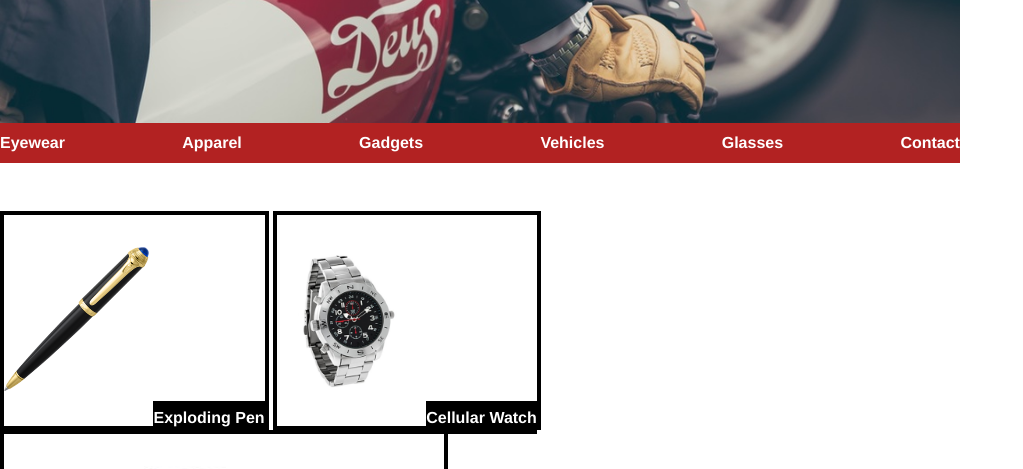
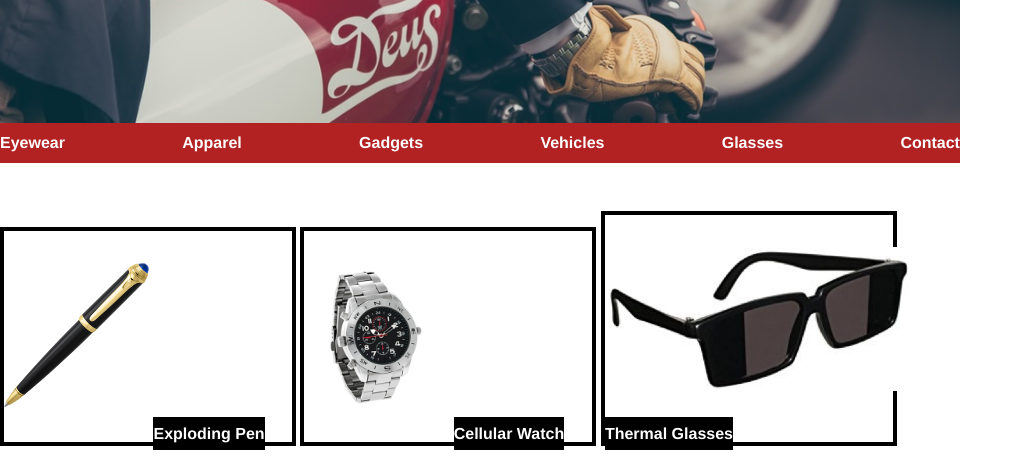
Before and after one commit to JennyDavis5/secretagentsupply, a plain HTML site: page index.html in a window 1280 px wide. Shown: the part 322-791 px from the top of the page, without its empty margins (0-1023 px from the left). Drawn offline with Linux system fonts and the light colour scheme.

Commit message:
SecretAgentSupply 6

```diff
--- a/index.html
+++ b/index.html
@@ -1,11 +1,11 @@
 <!DOCTYPE html>
-<html class="container">
+<html>
 <head>
   <title>Secret Agent Supply Inc.</title>
   <link href="./resources/css/reset.css" type="text/css" rel="stylesheet"/>
   <link href="./resources/css/style.css" type="text/css" rel="stylesheet"/>
 </head>
-<body>
+<body class="container">
   <header>
     <div class="logo">
       <img src="./resources/images/logo.png" alt="logo"/>
@@ -55,11 +55,12 @@
       <h6>0800 - 1800</h6>
     </div>
   </div>
+
+  <footer>
+    <span>Copyright Secret Agent Supply Inc.</span>
+  </footer>
+
 </body>
-
-<footer>
-  <span>Copyright Secret Agent Supply Inc.</span>
-</footer>
 
 </html>
 -->
--- a/resources/css/style.css
+++ b/resources/css/style.css
@@ -1,6 +1,5 @@
 html {
-  /*font-size: 18px
-  width: 960px;*/
+  /*font-size: 18px*/
   color: white;
   font-family: Helvetica;
   font-weight: bold;
@@ -8,6 +7,7 @@ html {
 
 .container {
   width: 960px;
+  align-items: center;
 }
 
 header {
@@ -81,7 +81,7 @@ header {
   display: inline-block;
   justify-content: space-between;
   border: 4px solid black;
-/*  width: 30%;*/
+  width: 30%;
 }
 
 .item img {
```
